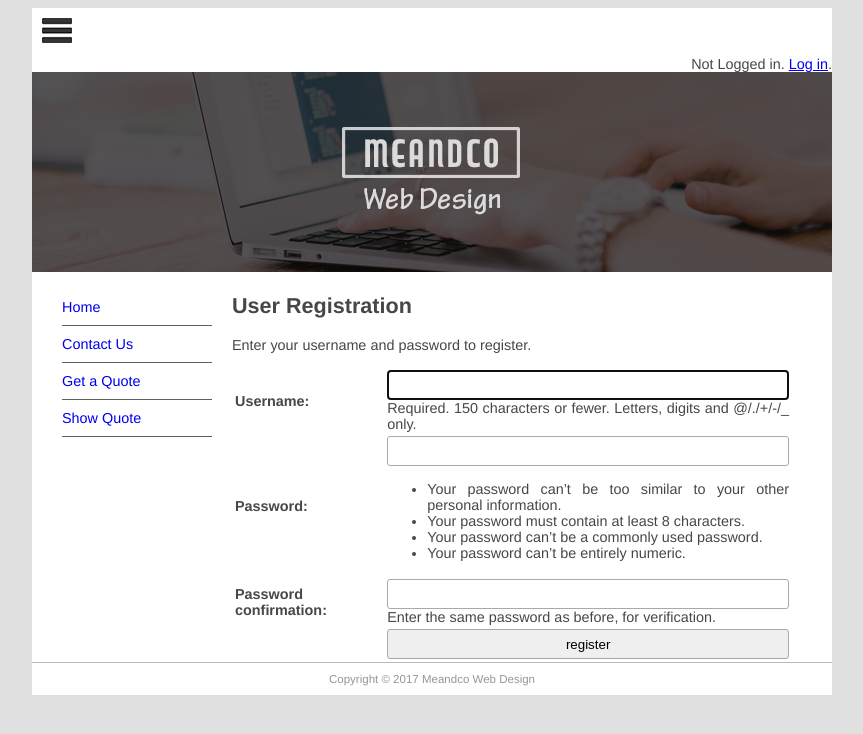
After one commit to ismaina/mydjangosite, a Django app: page /register/ in a window 1280 px wide. The commit adds this page. Shown: the top 734 px of the page, without its empty margins (208-1071 px from the left). Run offline with Django 3.2, Linux system fonts and the light colour scheme; parts of the project's set-up code (start-up, migrations or seed data) failed here and were passed over.

Commit message:
Made additional functionality for user Registration and user login

```diff
--- a/mfdw_site/templates/base.html
+++ b/mfdw_site/templates/base.html
@@ -14,6 +14,14 @@
         <div id="wrapper">
             <header id="header">
                 <div id="logo"><img src="{% static 'logo.jpg' %}" alt=""/></div>
+                <span style="float: right;">
+                    {% if user.is_authenticated %}
+                        Hello, {{ user.username }}. <a href="{% url 'logout' %}?next=/">Log out</a>.
+                    {% else %}
+                        Not Logged in. <a href="{% url 'login' %}?next=/">Log in</a>.
+                    {% endif %}
+
+                </span>
                 <div id="topbanner"><img src="{% static 'top_banner.png' %}" width="800" height="200" alt=""/></div>
             </header>
             <aside id="leftsidebar">
--- /dev/null
+++ b/mfdw_site/templates/registration/register.html
@@ -0,0 +1,24 @@
+{% extends "base.html" %}
+
+{% block title %}user Registration{% endblock title %}
+
+{% block sidenav %}
+    <li><a href="/">Home</a></li>
+{% endblock sidenav %}
+
+{% block content %}
+    <h1>User Registration</h1>
+    <p>Enter your username and password to register.</p>
+
+    <form action="" method="post">
+        <table>
+            {{ form.as_table }}
+            <tr>
+                <td>&nbsp;</td>
+                <td><input type="submit" value="register"></td>
+            </tr>
+        </table>
+        <input type="hidden" name="next" value="{{ next }}">
+        {% csrf_token %}
+    </form>
+{% endblock content %}
--- a/mfdw_site/urls.py
+++ b/mfdw_site/urls.py
@@ -15,9 +15,14 @@ Including another URLconf
 """
 from django.contrib import admin
 from django.urls import path, include
+from django.views.generic import TemplateView
+from quotes.views import Register
 
 urlpatterns = [
     path('admin/', admin.site.urls),
+    path('register/success', TemplateView.as_view(template_name="registration/success.html"), name="register-success"),
+    path('register/', Register.as_view(), name="register"),
     path('quote/', include('quotes.urls')),
+    path('', include('django.contrib.auth.urls')),
     path('', include('pages.urls')),
 ]
--- a/quotes/views.py
+++ b/quotes/views.py
@@ -2,10 +2,25 @@ from django.shortcuts import render
 from django.http import HttpResponseRedirect
 from django.views.generic.list import ListView
 from django.views.generic.detail import DetailView
+from django.views.generic.edit import CreateView
+from django.contrib.auth.forms import UserCreationForm
+from django.urls import reverse_lazy
 
 from .models import Quote
 from .forms import QuoteForm
 from pages.models import Page
+
+#class for user registration
+
+class Register(CreateView):
+    template_name = 'registration/register.html'
+    form_class = UserCreationForm
+    success_url = reverse_lazy('register-success')  #url to be redirected once form is successfully processed
+
+    def form_valid(self, form):
+        form.save()
+        return HttpResponseRedirect(self.success_url)
+
 
 #class for showing detail view of one quote
 class QuoteView(DetailView):
```
Also changed, not shown: mfdw_site/templates/registration/login.html (added, +25 -0 lines), mfdw_site/templates/registration/success.html (added, +14 -0 lines).
